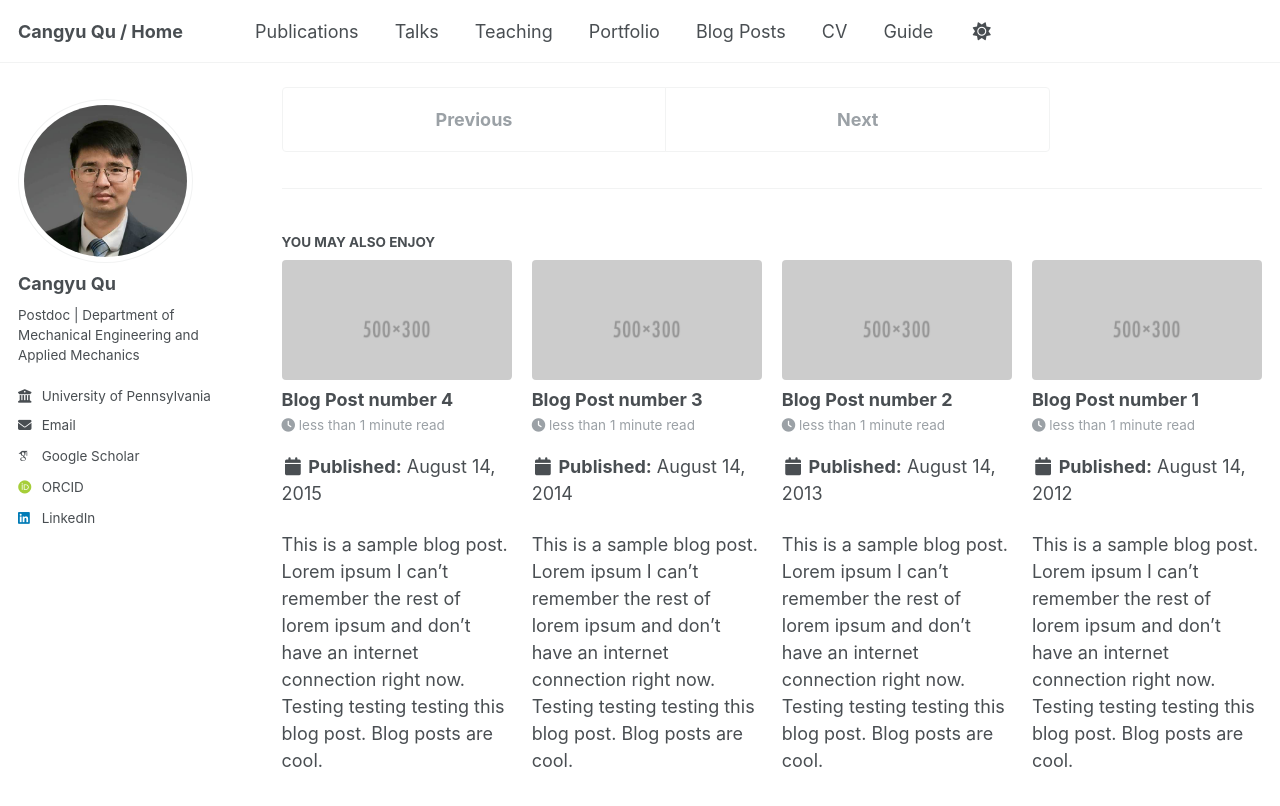
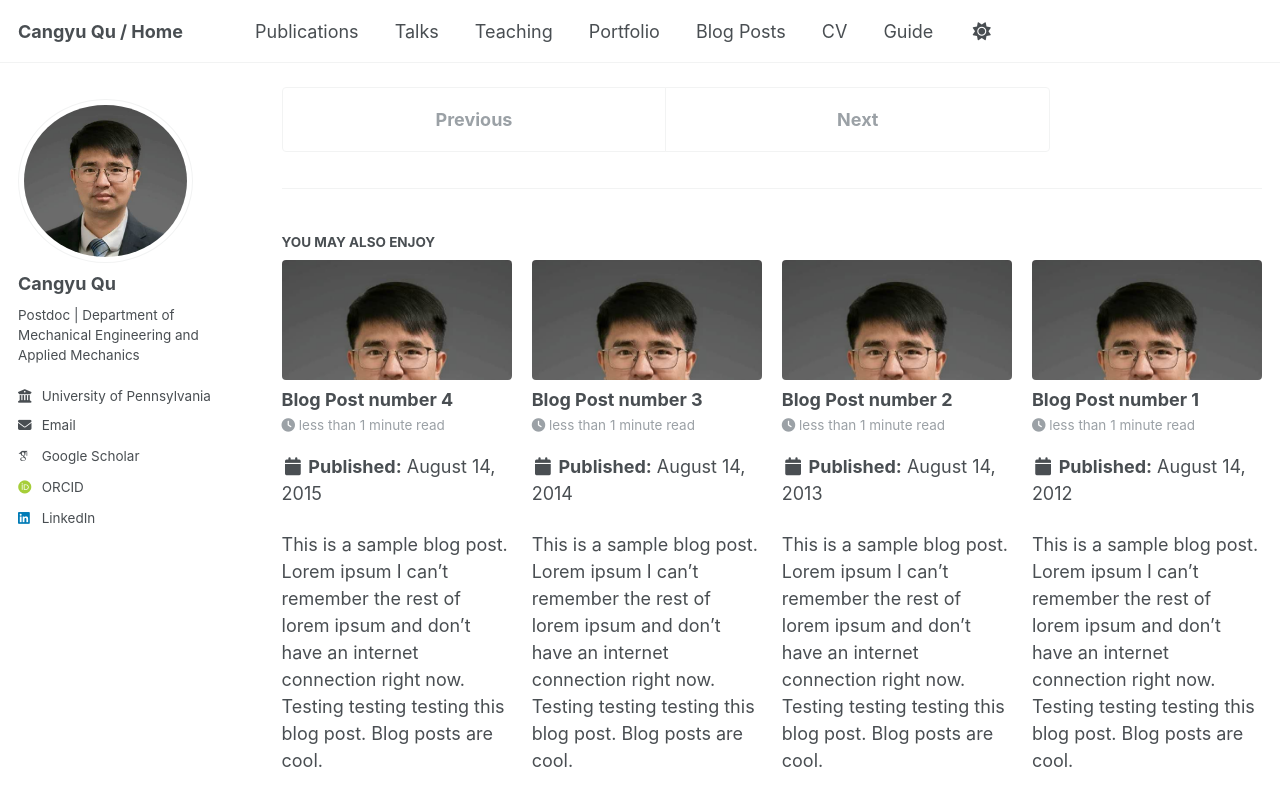
Before and after one commit to qucangyu/qucangyu.github.io, a Jekyll site: the page built from _posts/2199-01-01-future-post.md, in a window 1280 px wide and 900 px high, scrolled down 499 px. Shown: the top 806 px of the window. Built offline with Jekyll 4.4.1, drawn with Linux system fonts in a browser that asks for light colours; some web fonts are replaced.

Commit message:
Update _config.yml

```diff
--- a/_config.yml
+++ b/_config.yml
@@ -86,7 +86,7 @@ publication_category:
     title: 'Conference Papers'
 
 # Site Settings
-teaser                   : "500x300.png" # filename of teaser fallback teaser image placed in /images/, .e.g. "500x300.png"
+teaser                   : "Weixin Image_20250526164046.png" # filename of teaser fallback teaser image placed in /images/, .e.g. "500x300.png"
 breadcrumbs              : false # true, false (default)
 words_per_minute         : 160
 future                   : true
```
